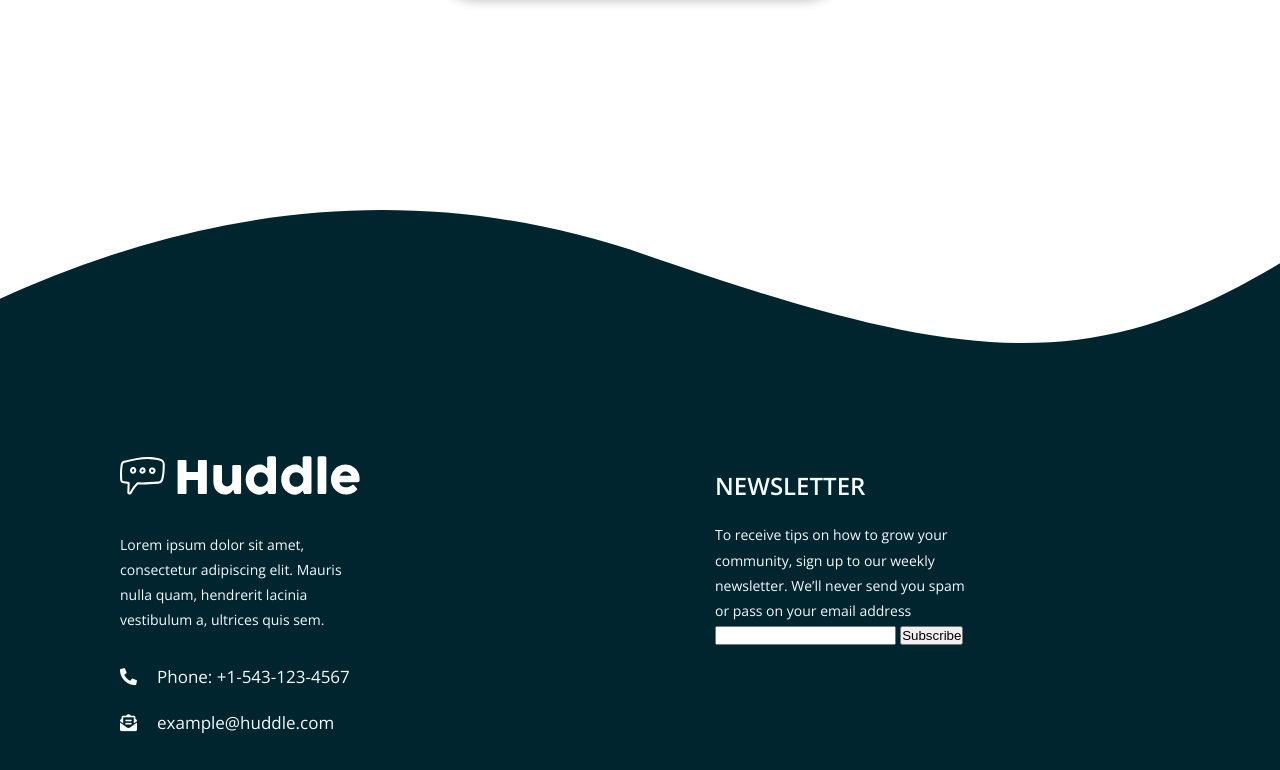
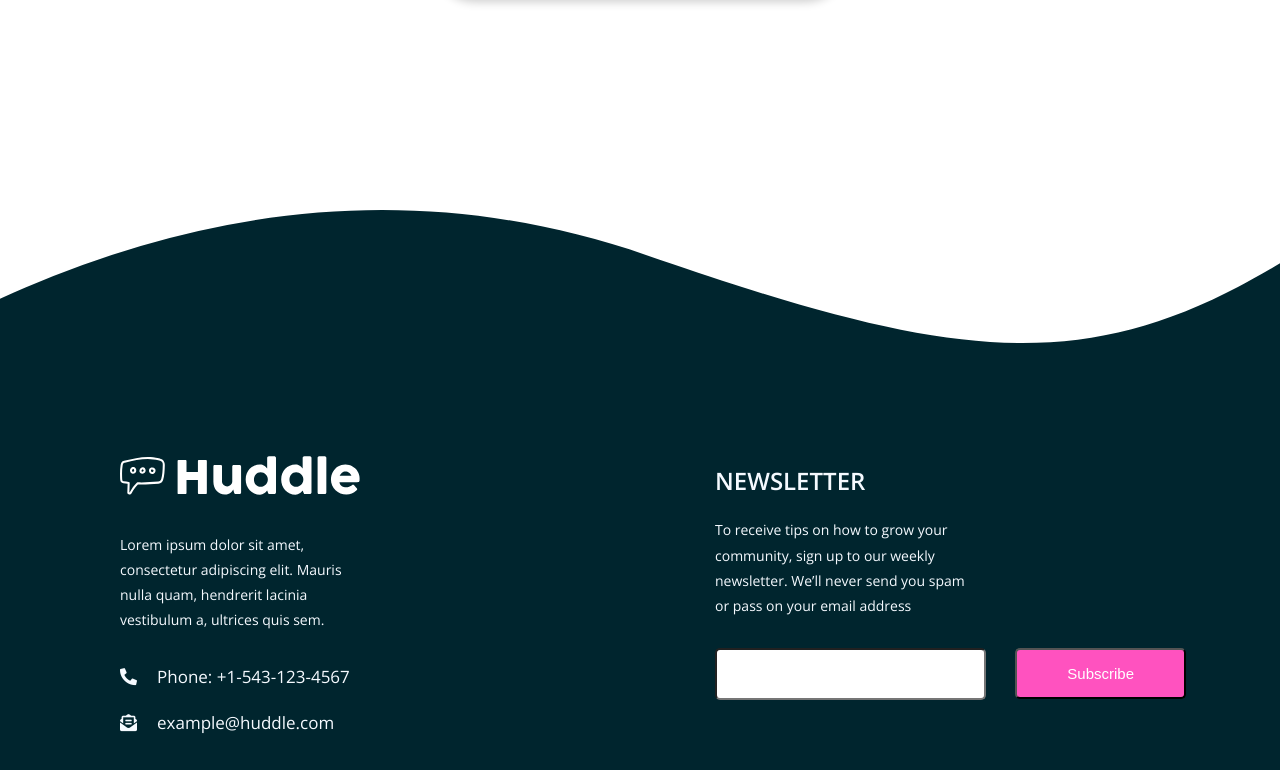
Before and after one commit to cjh4549/Huddle-Landing-Page-with-Curves, a plain HTML site: page index.html in a window 1280 px wide. Shown: the part 4540-5310 px from the top of the page. Drawn offline with nearby package versions, Linux system fonts and the light colour scheme.

Commit message:
complete footer

```diff
--- a/css/style.css
+++ b/css/style.css
@@ -246,7 +246,7 @@ footer .container div p {
 
 .newsletter {
   position: relative;
-  top: 60px;
+  top: 85px;
 }
 
 .newsletter h2 {
@@ -255,5 +255,29 @@ footer .container div p {
 
 .newsletter p {
   margin-top: 20px;
-  padding-right: 300px;
+  padding-right: 310px;
 }
+
+.form-control {
+  margin-top: 30px;
+}
+
+.form-control input:focus {
+  outline: none;
+}
+
+.form-control input[type="email"] {
+  font-size: 16px;
+  padding: 15px 10px;
+  width: 48%;
+  border-radius: 5px;
+  margin-right: 25px;
+}
+
+.form-control input[type="submit"] {
+  padding: 15px 50px;
+  border-radius: 5px;
+  background-color: var(--Pink);
+  color: white;
+  font-size: 15px;
+}
--- a/css/utilities.css
+++ b/css/utilities.css
@@ -26,6 +26,11 @@
   border-radius: 100px;
 }
 
+.btn:focus,
+.btn a:focus {
+  outline: none;
+}
+
 .heading {
   font-family: "Poppins", sans-serif;
 }
--- a/index.html
+++ b/index.html
@@ -197,10 +197,12 @@
             To receive tips on how to grow your community, sign up to our weekly
             newsletter. We’ll never send you spam or pass on your email address
           </p>
-          <form action="">
-            <input type="email" name="email" required />
-            <input type="submit" value="Subscribe" />
-          </form>
+          <div class="form-control">
+            <form action="">
+              <input type="email" name="email" required />
+              <input type="submit" value="Subscribe" />
+            </form>
+          </div>
         </div>
       </div>
     </footer>
```
